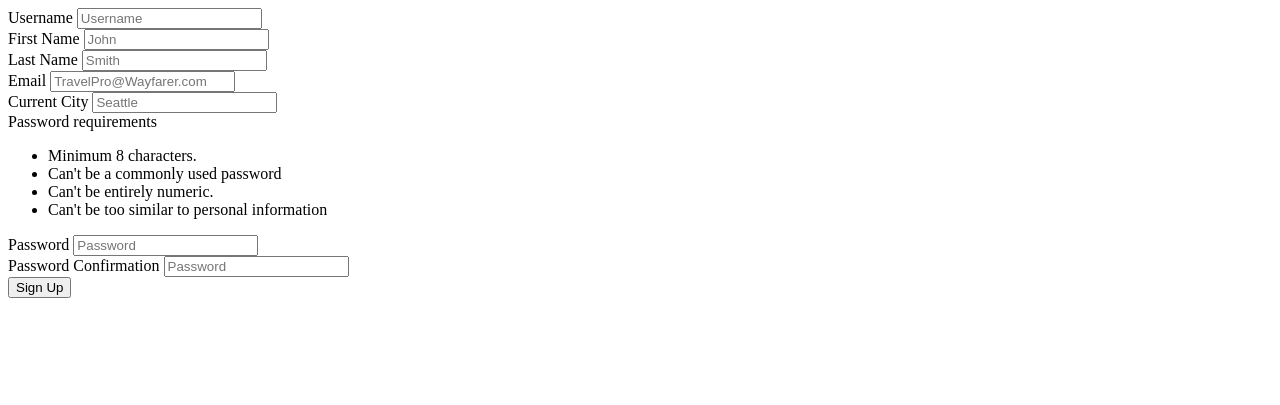
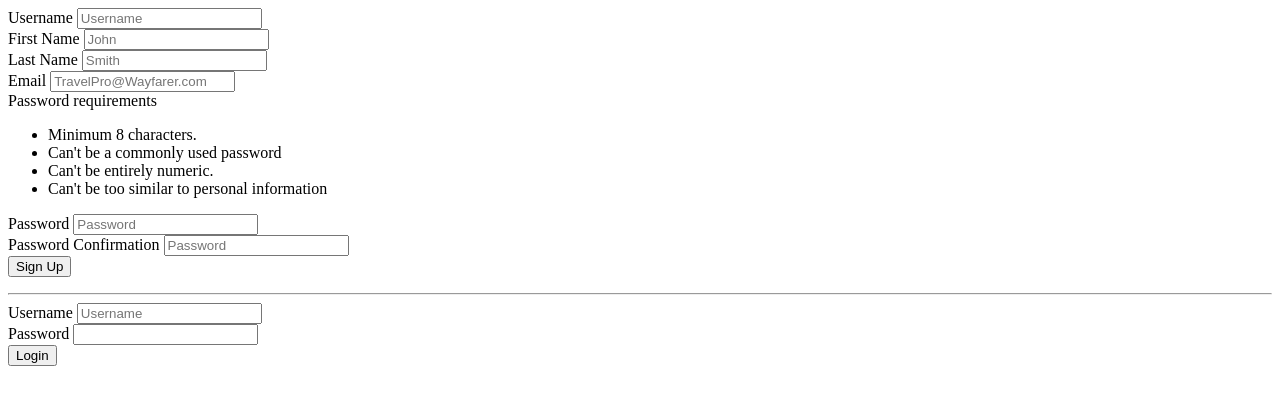
Before and after one commit to nistalb/Country-Mechanic, a Django app: page / in a window 1280 px wide. Shown: the top 405 px of the page. Run offline with Django 3.2, Linux system fonts and the light colour scheme.

Commit message:
adds login and register

```diff
--- a/main_app/templates/home.html
+++ b/main_app/templates/home.html
@@ -21,10 +21,6 @@
                     <div class="field">
                   <label>Email</label>
                   <input type="email" name="email" placeholder="TravelPro@Wayfarer.com" required>
-                </div>
-                <div class="field">
-                  <label>Current City</label>
-                  <input type="text" name="current_city" placeholder="Seattle" required>
                 </div>
                 <div class="ui message">
                   <div class="header">Password requirements</div>
@@ -59,3 +55,30 @@
 
         </div>
     </form>
+    <hr/>
+    <form method="POST" action = "{% url 'login' %}">
+          {% csrf_token %}
+{% comment %} NEW SEMANTIC FORM {% endcomment %}
+            <div class="ui equal width form error">
+              <div class="fields">
+                <div class="field">
+                  <label>Username</label>
+                  <input type="text" placeholder="Username" name="username">
+                </div>
+                <div class="field">
+                  <label>Password</label>
+                  <input type="password" name="password">
+                </div>
+              </div>
+            </div>
+            {% if error_message %}
+              <div class="ui error message">
+                <div class="header">Action Forbidden</div>
+                 <p>{{error_message}}</p>
+              </div>
+            {% endif %}
+    <div class="actions">
+          <input type="submit" class="ui inverted button" value="Login"/>
+          <input type="hidden" name="next" value="{{ next }}"/>
+    </div>
+      </form>
--- a/main_app/views.py
+++ b/main_app/views.py
@@ -1,16 +1,20 @@
-from django.shortcuts import render
+from django.shortcuts import render, redirect
 from django.http import HttpResponse
+from django.contrib.auth import login
 
 # import forms
 from django.contrib.auth.forms import AuthenticationForm
 from .forms import NewUserForm
 
+# import models
+from .models import User, Profile, Equipment, Task, Tool, Consumables, Maint_Record
+
 # Create your views here.
 def home(request):
     if request.method == 'POST':
-        signup_form = NewUserForm(request.post)
-        username_form = request.POST('username')
-        email_form = request.POST('email')
+        signup_form = NewUserForm(request.POST)
+        username_form = request.POST['username']
+        email_form = request.POST['email']
         if User.objects.filter(username=username_form).exists():
             context={'error': 'Username is already taken'}
             return render(request, 'home.html', context)
```
